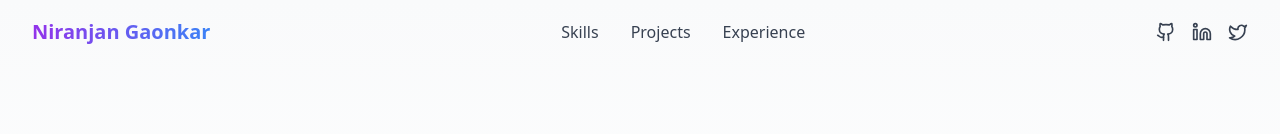
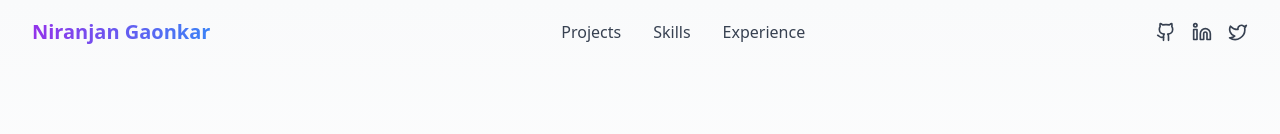
Before and after one commit to Niranjangkr/niranjan-gaonkar, a React (Vite) app: page / in a window 1280 px wide. Shown: the top 134 px of the page. Built offline with nearby package versions, Linux system fonts and the light colour scheme.

Commit message:
placement of nav links

```diff
--- a/src/components/Header.tsx
+++ b/src/components/Header.tsx
@@ -14,8 +14,8 @@ const Header = () => {
   }, []);
 
   const navLinks = [
+    { name: 'Projects', href: '#projects' },
     { name: 'Skills', href: '#skills' },
-    { name: 'Projects', href: '#projects' },
     { name: 'Experience', href: '#experience' },
   ];
 
```
